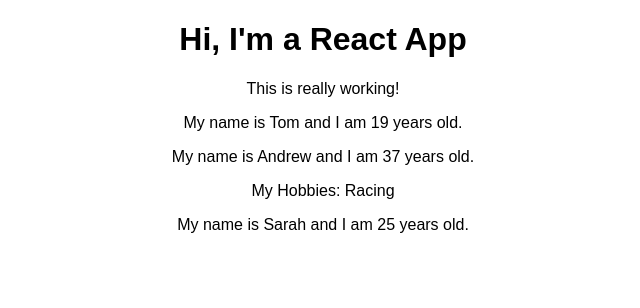
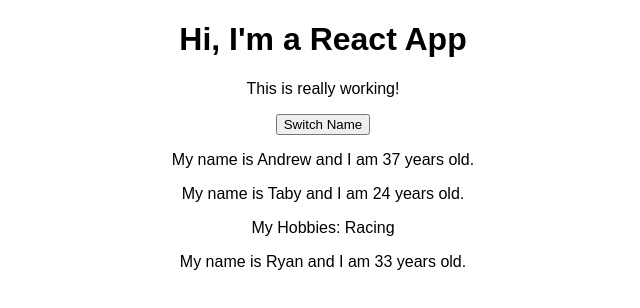
Before and after one commit to andrewrey/react-complete-guide, a React (Create React App) app: page / in a window 1280 px wide. Shown: the top 308 px of the page, without its empty margins (317-957 px from the left). Built offline with nearby package versions, Linux system fonts and the light colour scheme.

Commit message:
using state in app

```diff
--- a/public/index.html
+++ b/public/index.html
@@ -1,15 +1,15 @@
 <!DOCTYPE html>
 <html lang="en">
   <head>
-    <meta charset="utf-8">
-    <meta name="viewport" content="width=device-width, initial-scale=1, shrink-to-fit=no">
-    <meta name="theme-color" content="#000000">
+    <meta charset="utf-8" />
+    <meta name="viewport" content="width=device-width, initial-scale=1, shrink-to-fit=no" />
+    <meta name="theme-color" content="#000000" />
     <!--
       manifest.json provides metadata used when your web app is added to the
       homescreen on Android. See https://developers.google.com/web/fundamentals/engage-and-retain/web-app-manifest/
     -->
-    <link rel="manifest" href="%PUBLIC_URL%/manifest.json">
-    <link rel="shortcut icon" href="%PUBLIC_URL%/favicon.ico">
+    <link rel="manifest" href="%PUBLIC_URL%/manifest.json" />
+    <link rel="shortcut icon" href="%PUBLIC_URL%/favicon.ico" />
     <!--
       Notice the use of %PUBLIC_URL% in the tags above.
       It will be replaced with the URL of the `public` folder during the build.
@@ -22,9 +22,7 @@
     <title>React App</title>
   </head>
   <body>
-    <noscript>
-      You need to enable JavaScript to run this app.
-    </noscript>
+    <noscript> You need to enable JavaScript to run this app. </noscript>
     <div id="root"></div>
     <!--
       This HTML file is a template.
--- a/src/App.js
+++ b/src/App.js
@@ -3,16 +3,24 @@
 import Person from "./Person/Person";
 
 class App extends Component {
+  state = {
+    persons: [
+      { name: "Andrew", age: 37 },
+      { name: "Taby", age: 24 },
+      { name: "Ryan", age: 33 },
+    ],
+  };
   render() {
     return (
       <div className="App">
         <h1>Hi, I'm a React App</h1>
         <p>This is really working!</p>
-        <Person name="Tom" age="19" />
-        <Person name="Andrew" age="37">
+        <button>Switch Name</button>
+        <Person name={this.state.persons[0].name} age={this.state.persons[0].age} />
+        <Person name={this.state.persons[1].name} age={this.state.persons[1].age}>
           My Hobbies: Racing
         </Person>
-        <Person name="Sarah" age="25" />
+        <Person name={this.state.persons[2].name} age={this.state.persons[2].age} />
       </div>
     );
   }
```
Also changed, not shown: src/index.js (+6 -6 lines).
